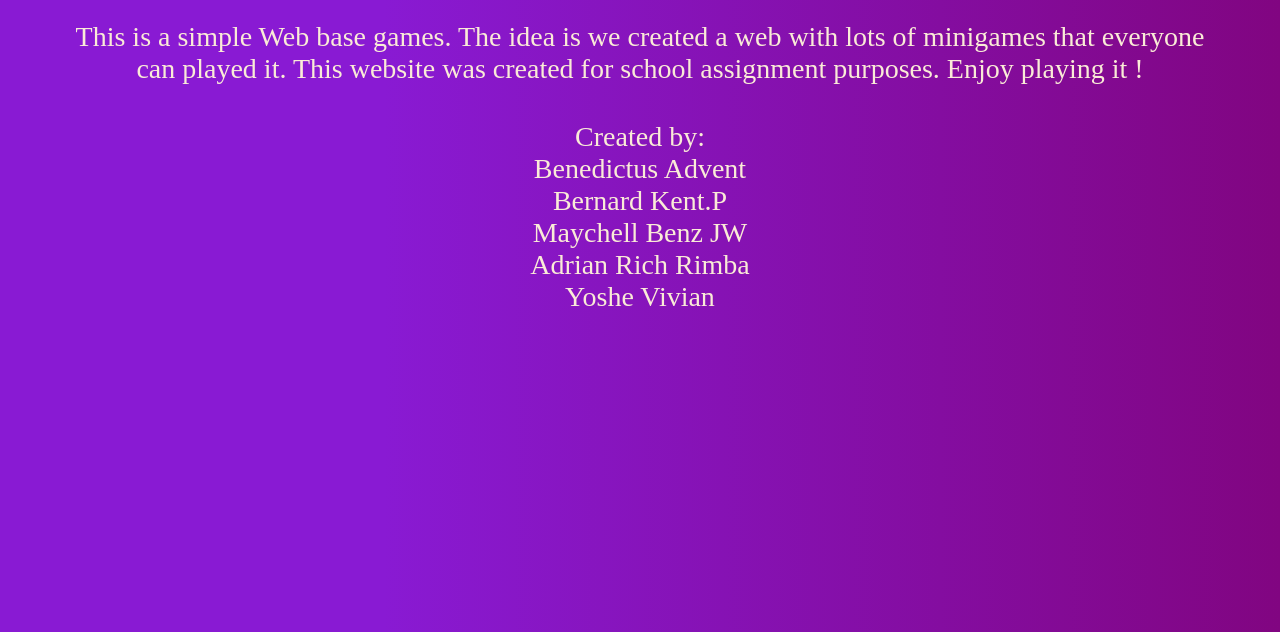
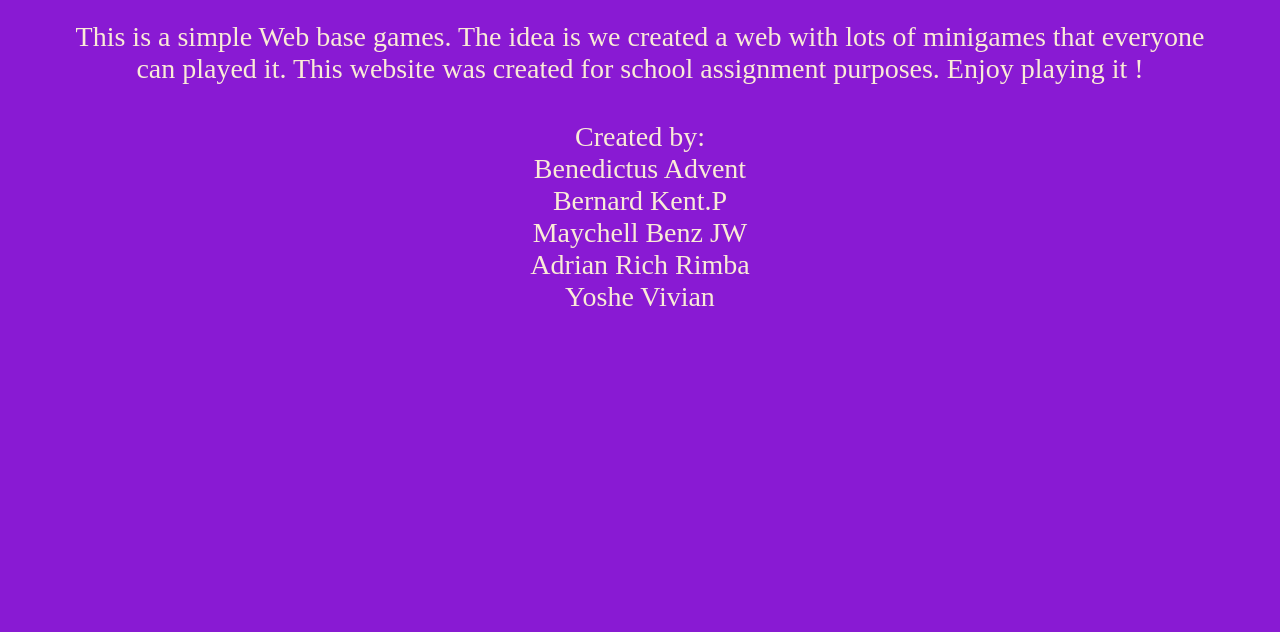
Before and after one commit to nokarv/LilGokzfhp, a plain HTML site: page info.html in a window 1280 px wide. Shown: the part 168-800 px from the top of the page. Drawn offline with Linux system fonts and the light colour scheme.

Commit message:
Update style.css

```diff
--- a/style.css
+++ b/style.css
@@ -10,7 +10,7 @@
 /* ini navbar*/
 .all{
 
-    background: linear-gradient(to right,#891ad3 30%,rgb(129, 5, 129))0 0/100vw 100vh no-repeat;
+  background-color: #891ad3 ;
 
 }
 :root{
```
